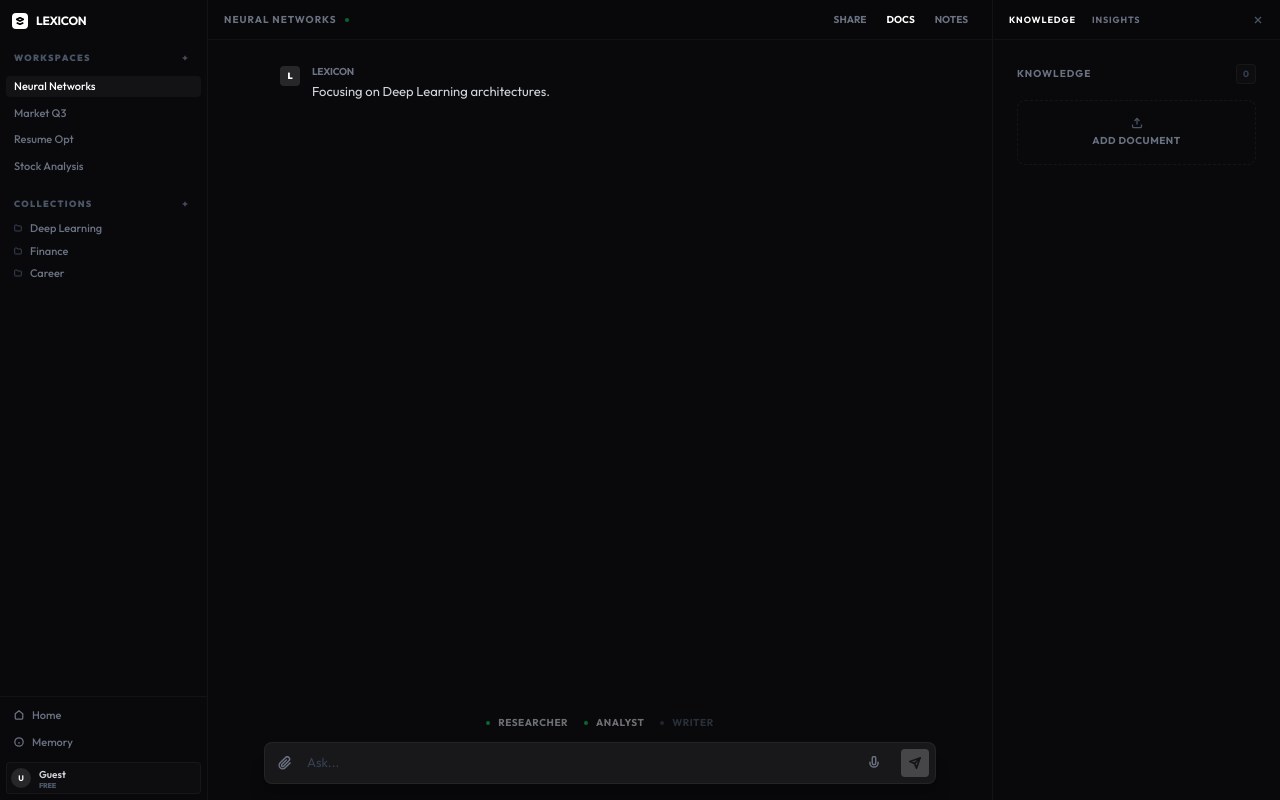
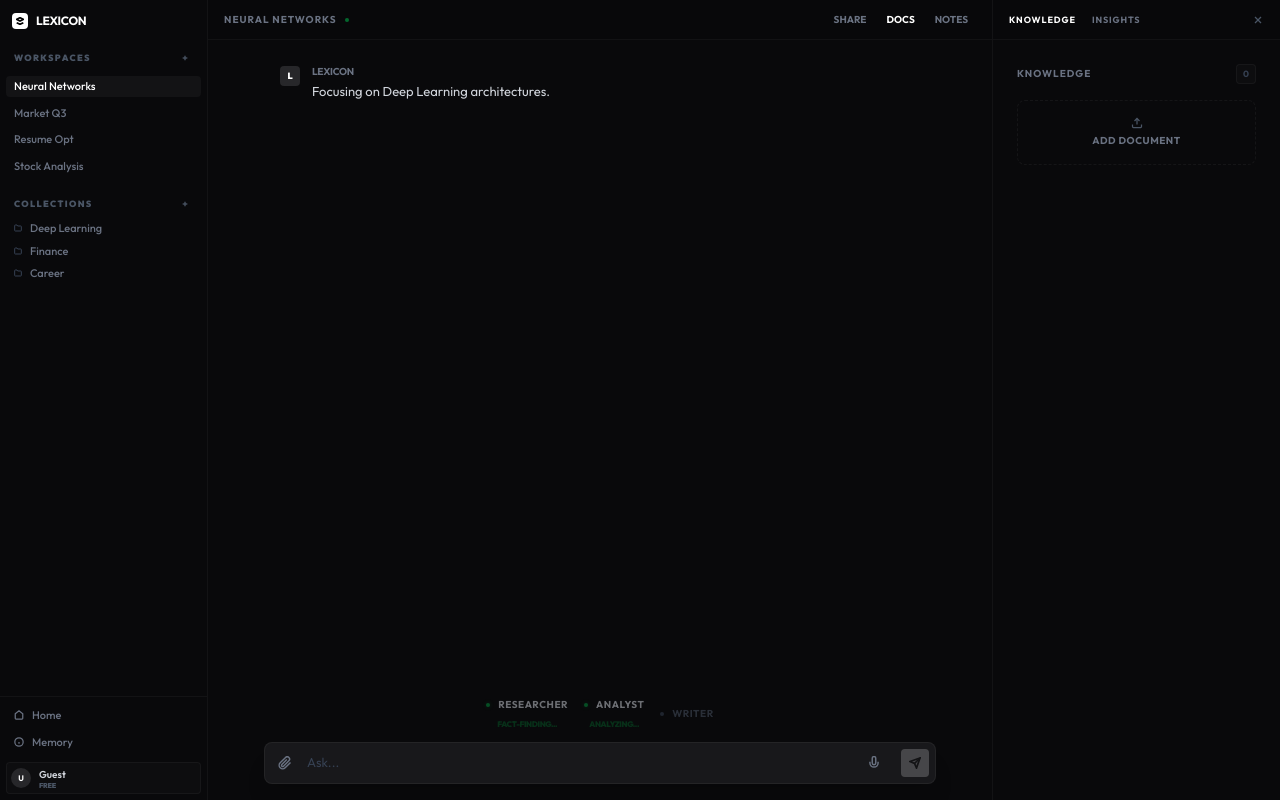
Before and after one commit to kalyan-1845/lexicon, a Next.js app in the folder frontend/: page /workspace in a window 1280 px wide. Built offline with nearby package versions, Linux system fonts and the light colour scheme.

Commit message:
feat(ui): implement Live Agent Thought Stream visualization (PR #128)

```diff
--- a/frontend/src/components/AgentWorkflow.tsx
+++ b/frontend/src/components/AgentWorkflow.tsx
@@ -10,13 +10,21 @@
   return (
     <div className="flex gap-4 items-center justify-center py-2 opacity-50">
       {agents.map((agent, i) => (
-        <div key={i} className="flex items-center gap-2">
-          <div className={`w-1 h-1 rounded-full ${agent.active ? 'bg-green-500' : 'bg-gray-700'}`} />
-          <span className={`text-[10px] font-bold uppercase tracking-wider ${agent.active ? 'text-gray-300' : 'text-gray-600'}`}>
-            {agent.name}
-          </span>
+        <div key={i} className="flex flex-col items-center gap-1.5 group">
+          <div className="flex items-center gap-2">
+            <div className={`w-1 h-1 rounded-full ${agent.active ? 'bg-green-500 animate-pulse shadow-[0_0_5px_rgba(34,197,94,0.5)]' : 'bg-gray-700'}`} />
+            <span className={`text-[10px] font-bold uppercase tracking-wider ${agent.active ? 'text-gray-300' : 'text-gray-600'}`}>
+              {agent.name}
+            </span>
+          </div>
+          {agent.active && (
+            <span className="text-[8px] font-black text-green-500/40 uppercase tracking-tighter animate-in fade-in slide-in-from-top-1 duration-500">
+              {i === 0 ? "Fact-Finding..." : i === 1 ? "Analyzing..." : "Finalizing..."}
+            </span>
+          )}
         </div>
       ))}
+
     </div>
   );
 }
```
